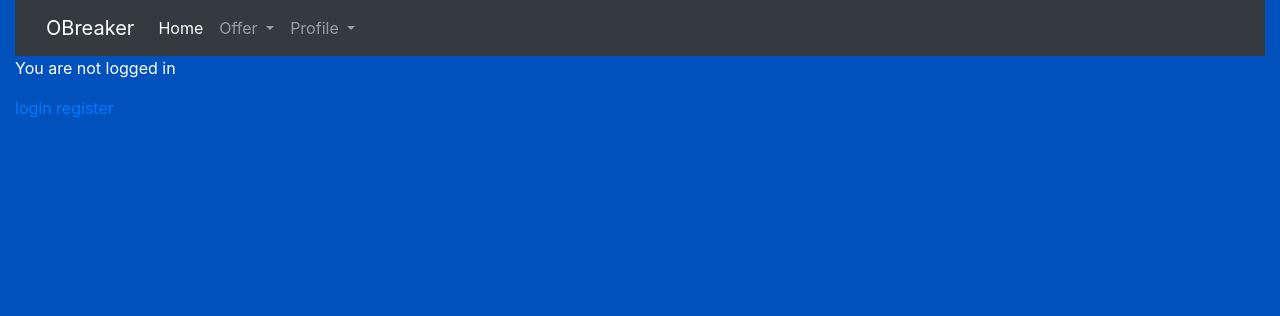
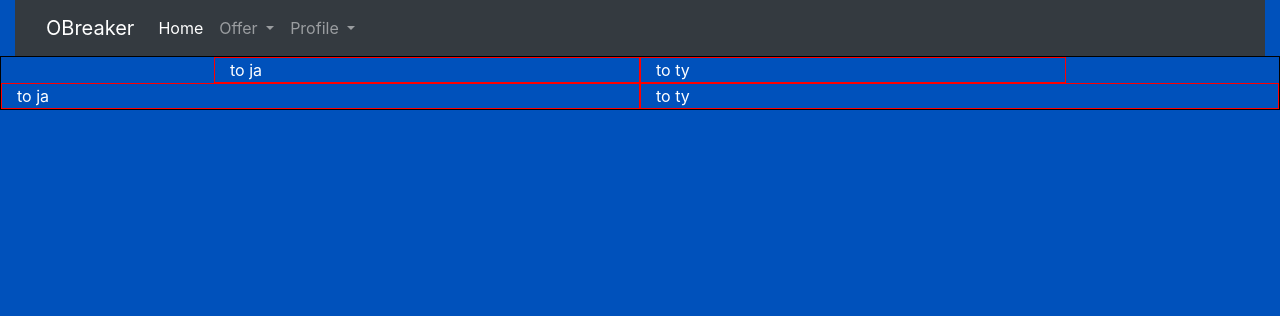
Before and after one commit to kpakula/django-pepper, a Django app: page /app/home/ in a window 1280 px wide. Shown: the top 316 px of the page. Run offline with Django 3.2, Linux system fonts and the light colour scheme; parts of the project's set-up code (start-up, migrations or seed data) failed here and were passed over; some libraries are stand-ins or nearby versions.

Commit message:
Added row to home page

```diff
--- a/static/app/home.css
+++ b/static/app/home.css
@@ -0,0 +1,7 @@
+.rowTest {
+    border: 1px solid black;
+}
+
+.colTest {
+    border: 1px solid red;
+}
--- a/static/app/style.css
+++ b/static/app/style.css
@@ -2,5 +2,4 @@ body,html {
     height: 100vh;
     background-color: #0051bb;
     color: white;
-    margin: 0;
 }
--- a/templates/home.html
+++ b/templates/home.html
@@ -8,13 +8,29 @@
 {% include './navbar.html'%}
 
 
+<div class="row rowTest justify-content-center">
+  <div class="col-4 colTest">
+    to ja
+  </div>
+
+  <div class="col-4 colTest">
+    to ty
+  </div>
+  <div class="col-6 colTest">
+    to ja
+  </div>
+
+  <div class="col-6 colTest">
+    to ty
+  </div>
+
+</div>
+
+
+
 
 {% if user.is_authenticated %}
 Hi {{ user.username }}!
 <a href="{% url 'logout' %}">logout</a>
-{% else %}
-<p>You are not logged in</p>
-<a href="{% url 'login' %}">login</a>
-<a href="{% url 'register'%}">register</a>
 {% endif %}
 {% endblock %}
```
